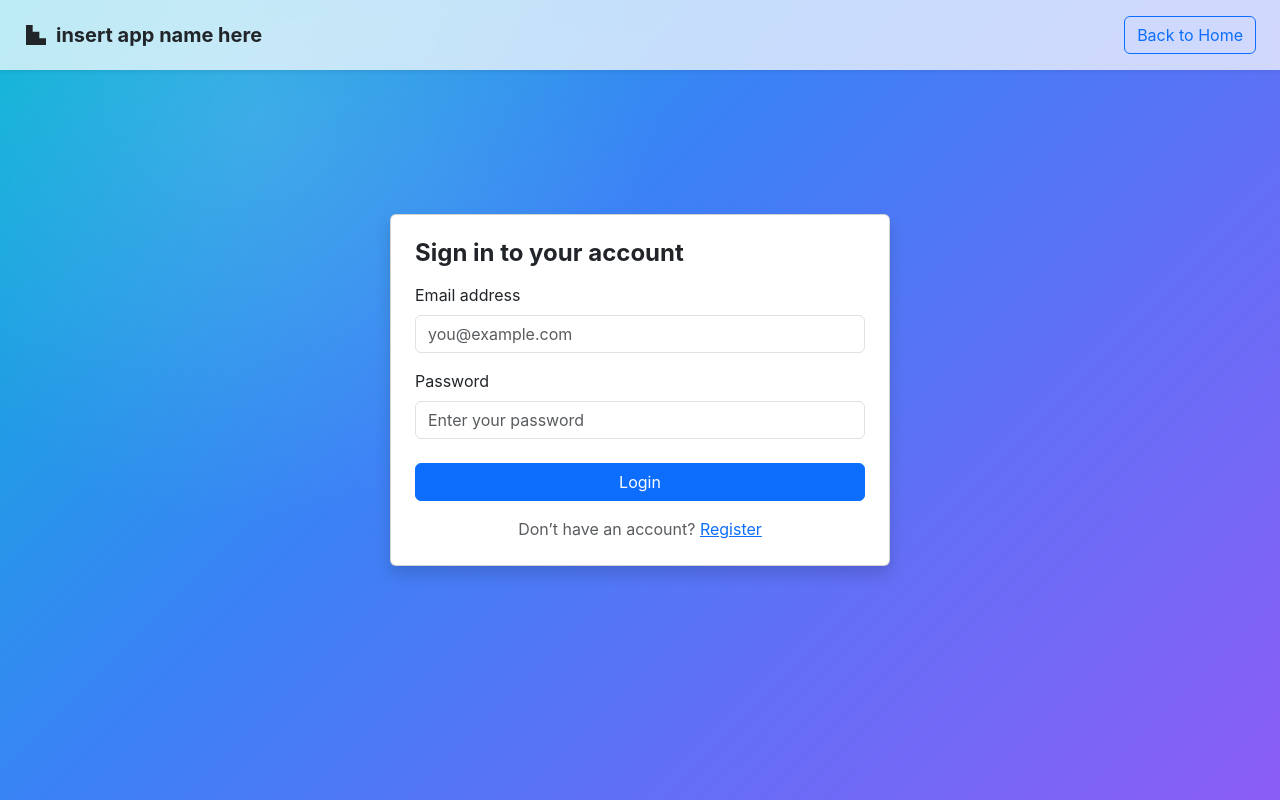
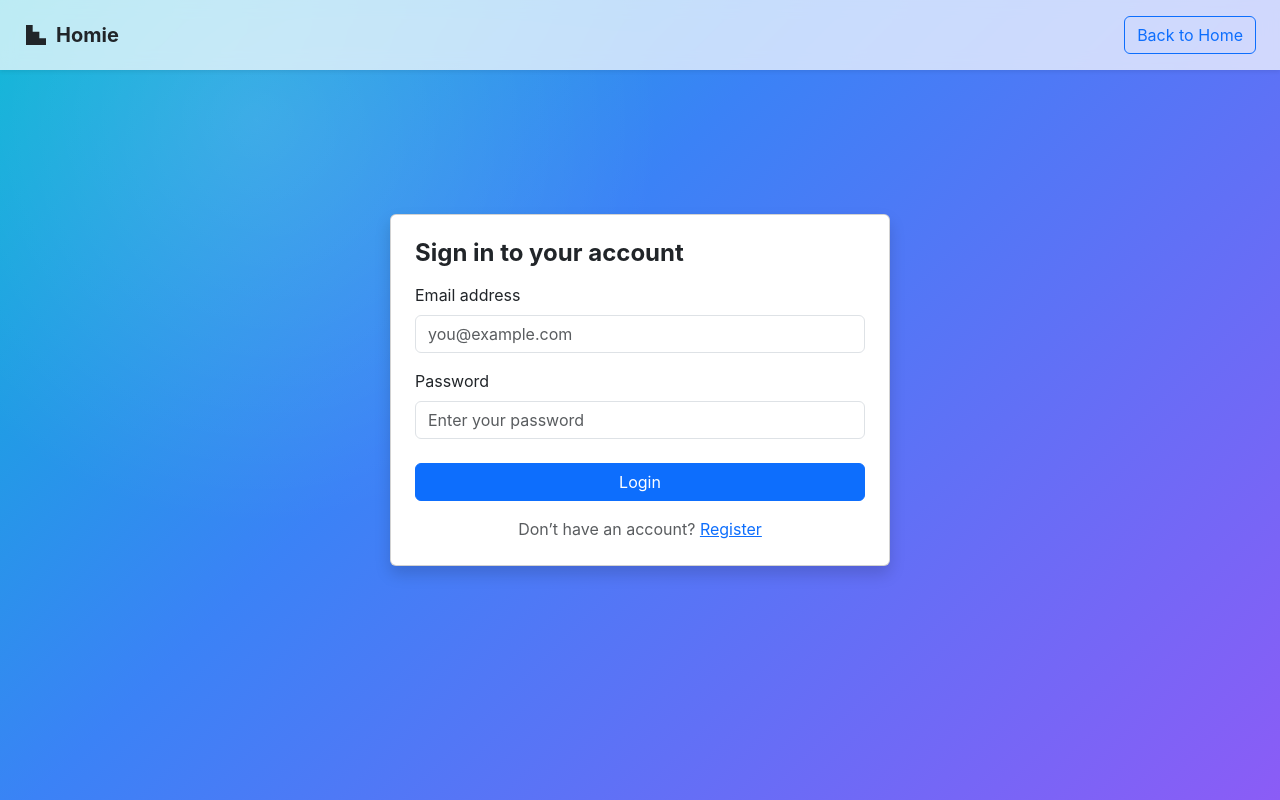
Before and after one commit to ElpiDim/homeFinder-App, a React (Create React App) app in the folder frontend/: page /login in a window 1280 px wide. Built offline with nearby package versions, Linux system fonts and the light colour scheme; no server answers.

Commit message:
min squaremeters

```diff
--- a/frontend/src/pages/Dashboard.js
+++ b/frontend/src/pages/Dashboard.js
@@ -591,7 +591,7 @@ function Dashboard() {
             type="text"
             inputMode="numeric"
             pattern="[0-9]*"
-            placeholder="Min Sqm"
+            placeholder="Min Square meters"
             className="form-control mb-2"
             value={minSqm}
             onChange={(e) => setMinSqm(e.target.value)}
@@ -600,7 +600,7 @@ function Dashboard() {
             type="text"
             inputMode="numeric"
             pattern="[0-9]*"
-            placeholder="Max Sqm"
+            placeholder="Max Square meters"
             className="form-control mb-2"
             value={maxSqm}
             onChange={(e) => setMaxSqm(e.target.value)}
--- a/frontend/src/pages/Home.js
+++ b/frontend/src/pages/Home.js
@@ -80,7 +80,7 @@ function Home() {
           <svg width="24" height="24" fill="currentColor" viewBox="0 0 48 48">
             <path d="M4 4H17.3334V17.3334H30.6666V30.6666H44V44H4V4Z" />
           </svg>
-          <h5 className="mb-0 fw-bold">insert app name here</h5>
+          <h5 className="mb-0 fw-bold">Homie</h5>
         </div>
 
         <div className="ms-auto d-flex align-items-center gap-3">
@@ -97,8 +97,7 @@ function Home() {
       <section className="text-center py-5 d-flex flex-column justify-content-center align-items-center">
         <div className="container">
           <h1>
-            <span className="text-black">insert app </span>
-            <span className="text-primary">name here 🏠</span>
+            <span className="text-black"> Homie</span>
           </h1>
           <p className="lead mb-0">Find a house, make it your home in a click.</p>
         </div>
--- a/frontend/src/pages/Login.js
+++ b/frontend/src/pages/Login.js
@@ -47,7 +47,7 @@ function Login() {
           <svg width="24" height="24" fill="currentColor" viewBox="0 0 48 48">
             <path d="M4 4H17.3334V17.3334H30.6666V30.6666H44V44H4V4Z" />
           </svg>
-          <h5 className="mb-0 fw-bold">insert app name here</h5>
+          <h5 className="mb-0 fw-bold">Homie</h5>
         </div>
         <div className="ms-auto d-flex align-items-center gap-3">
           <Link to="/" className="btn btn-outline-primary">Back to Home</Link>
--- a/frontend/src/pages/Register.js
+++ b/frontend/src/pages/Register.js
@@ -55,7 +55,7 @@ function Register() {
           <svg width="24" height="24" fill="currentColor" viewBox="0 0 48 48">
             <path d="M4 4H17.3334V17.3334H30.6666V30.6666H44V44H4V4Z" />
           </svg>
-          <h5 className="mb-0 fw-bold">insert app name here</h5>
+          <h5 className="mb-0 fw-bold">Homie</h5>
         </div>
 
         <div className="ms-auto d-flex align-items-center gap-3">
```
Also changed, not shown: 1 other file (tests, documents, lock files or other folders).
